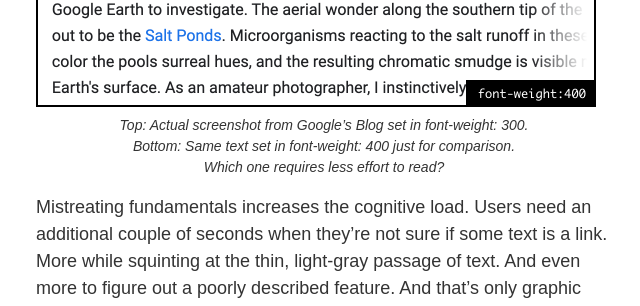
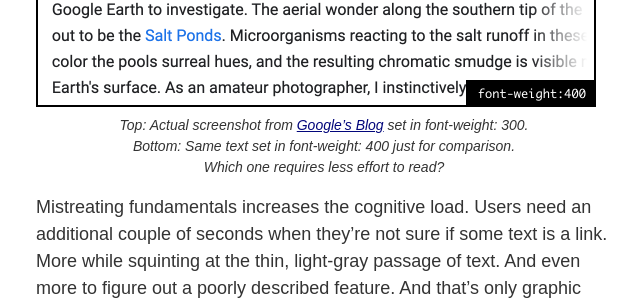
Before and after one commit to ropsii/ropsii.github.io, a Jekyll site: the page built from _posts/2020-08-18-usable-is-beautiful.markdown, in a window 1280 px wide. Shown: the part 1379-1685 px from the top of the page, without its empty margins (60-700 px from the left). Built offline with Jekyll 4.4.1, drawn with Linux system fonts in a browser that asks for light colours; some of the changed lines change nothing that is shown.

Commit message:
usable is beautiful: add link to google's blog

```diff
--- a/_posts/2020-08-18-usable-is-beautiful.markdown
+++ b/_posts/2020-08-18-usable-is-beautiful.markdown
@@ -22,7 +22,7 @@ Yet, design is equally an effort to make things uniform and that often results i
 We persist in breaking the rules when we use tiny, hard to read font sizes. We abuse font weight just as much. Thin fonts in longform are painful to read, yet designers insist it’s beautiful. Even Google, a company that arguably hires the best in the business, at the time of writing this uses `font-weight:300;` for body copy on their official blog. That’s hardly a bearable reading experience on the retina display, and good luck enjoying that on an average cheap monitor.
 
 <img width="560" src="{% link /assets/usable-is-beautiful_google_blog.png %}" alt="Google Blog Longform Text">
-*Top: Actual screenshot from Google’s Blog set in font-weight: 300.<br> Bottom: Same text set in font-weight: 400 just for comparison.<br> Which one requires less effort to read?*
+*Top: Actual screenshot from [Google’s Blog](https://blog.google/products/earth/most-stunning-images-from-google-earth/) set in font-weight: 300.<br> Bottom: Same text set in font-weight: 400 just for comparison.<br> Which one requires less effort to read?*
 
 Mistreating fundamentals increases the cognitive load. Users need an additional couple of seconds when they’re not sure if some text is a link. More while squinting at the thin, light-gray passage of text. And even more to figure out a poorly described feature. And that’s only graphic design. Not to mention the effects of poor interaction on the speed of understanding the UI.
 
```
